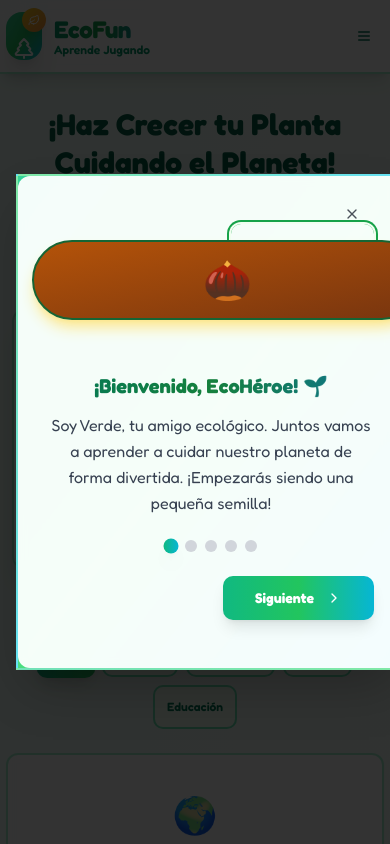
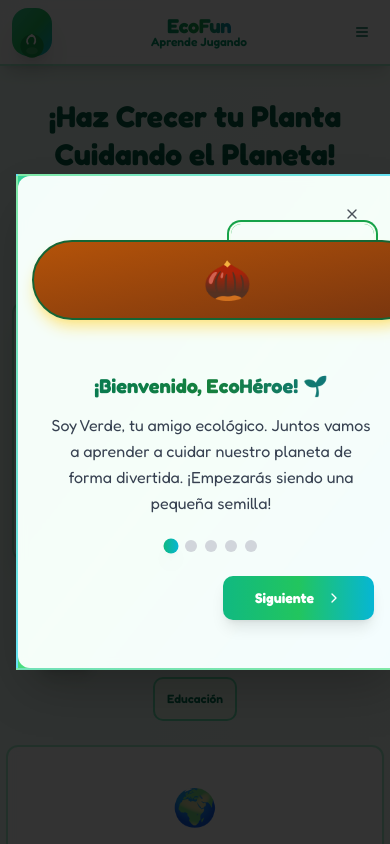
Before and after one commit to cristiandalpiva/ecofun-app, a React (Vite) app: page / in a window 390 px wide. Shown: the top 844 px of the page. Built offline with nearby package versions, Linux system fonts and the light colour scheme.

Commit message:
Refactor: Mobile header layout
Adjusted the header layout on mobile to display the SVG icon on the left, "EcoFun" text in the center, and the hamburger menu on the right, with margins on both sides.

```diff
--- a/src/pages/Index.tsx
+++ b/src/pages/Index.tsx
@@ -348,16 +348,75 @@ const Index = () => {
 
       {/* Header */}
       <header className="bg-white/90 backdrop-blur-md border-b-2 border-emerald-200 sticky top-0 z-50 shadow-lg">
+        {/* MOBILE HEADER */}
+        <div className="md:hidden flex items-center justify-between px-3 py-2">
+          {/* SVG logo (a la izquierda) */}
+          <div className="flex-shrink-0 flex items-center">
+            <div className="w-10 h-10 bg-gradient-to-br from-emerald-400 via-green-500 to-cyan-500 rounded-2xl flex items-center justify-center shadow-xl">
+              {/* Icono SVG, ejemplo: semilla/árbol. Puedes cambiarlo por otro svg si tienes uno específico */}
+              <svg
+                xmlns="http://www.w3.org/2000/svg"
+                width={28}
+                height={28}
+                viewBox="0 0 24 24"
+                fill="none"
+                className="text-white"
+              >
+                <circle cx="12" cy="12" r="10" fill="#16a34a" />
+                <path d="M14 10c1.5-2.5 1-6-2-7.5C7.5 4.5 7 8 8.5 10" stroke="#fff" strokeWidth="1.5" strokeLinecap="round"/>
+                <ellipse cx="12" cy="16" rx="5" ry="3" fill="#fff" opacity="0.15"/>
+              </svg>
+            </div>
+          </div>
+
+          {/* Texto centrado */}
+          <div className="flex-1 flex flex-col items-center justify-center px-2">
+            <h1 className="text-xl font-black bg-gradient-to-r from-emerald-600 via-green-600 to-cyan-600 bg-clip-text text-transparent tracking-tight leading-none">
+              EcoFun
+            </h1>
+            <p className="text-xs text-emerald-600 font-semibold leading-none">
+              Aprende Jugando
+            </p>
+          </div>
+
+          {/* Botón menú hamburguesa a la derecha */}
+          <div className="flex-shrink-0 flex items-center">
+            <Button
+              variant="ghost"
+              className="p-2"
+              onClick={() => setMobileMenuOpen(!mobileMenuOpen)}
+            >
+              <Menu className="h-8 w-8 text-emerald-700" />
+            </Button>
+          </div>
+        </div>
+
+        {/* DESKTOP HEADER */}
+        <div className="hidden md:block">
           <div className="container mx-auto px-4 py-3 sm:py-4">
             <div className="flex items-center justify-between">
               {/* Logo EcoFun mejorado */}
               <Link to="/" className="flex items-center space-x-3">
                 <div className="relative">
                   <div className="w-12 h-12 sm:w-16 sm:h-16 bg-gradient-to-br from-emerald-400 via-green-500 to-cyan-500 rounded-2xl flex items-center justify-center shadow-xl">
-                  <TreePine className="w-6 h-6 sm:w-8 sm:h-8 text-white" />
+                    <svg
+                      xmlns="http://www.w3.org/2000/svg"
+                      width={34}
+                      height={34}
+                      viewBox="0 0 24 24"
+                      fill="none"
+                      className="text-white"
+                    >
+                      <circle cx="12" cy="12" r="10" fill="#16a34a" />
+                      <path d="M14 10c1.5-2.5 1-6-2-7.5C7.5 4.5 7 8 8.5 10" stroke="#fff" strokeWidth="1.5" strokeLinecap="round"/>
+                      <ellipse cx="12" cy="16" rx="5" ry="3" fill="#fff" opacity="0.15"/>
+                    </svg>
                   </div>
                   <div className="absolute -top-1 -right-1 w-6 h-6 bg-gradient-to-br from-yellow-400 to-orange-400 rounded-full flex items-center justify-center shadow-lg">
-                  <Leaf className="w-3 h-3 text-white" />
+                    {/* Hoja decorativa */}
+                    <svg width="12" height="12" viewBox="0 0 12 12" fill="none">
+                      <path d="M6 1C8.21 1 10 2.79 10 5C10 7.21 8.21 9 6 9C3.79 9 2 7.21 2 5C2 2.79 3.79 1 6 1Z" fill="white" />
+                    </svg>
                   </div>
                 </div>
                 <div className="flex flex-col">
@@ -369,7 +428,6 @@ const Index = () => {
                   </p>
                 </div>
               </Link>
-
               {/* Desktop Navigation */}
               <nav className="hidden md:flex items-center space-x-6">
                 <Link to="/games">
@@ -467,6 +525,7 @@ const Index = () => {
                 </div>
               </div>
             )}
+          </div>
         </div>
       </header>
 
```
Lines whose indentation alone changed are shown as unchanged.
